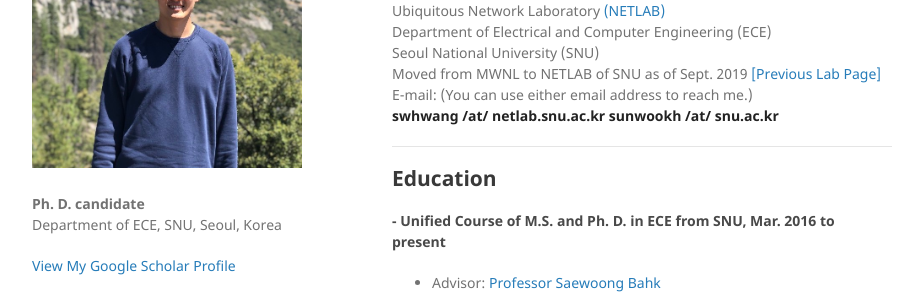
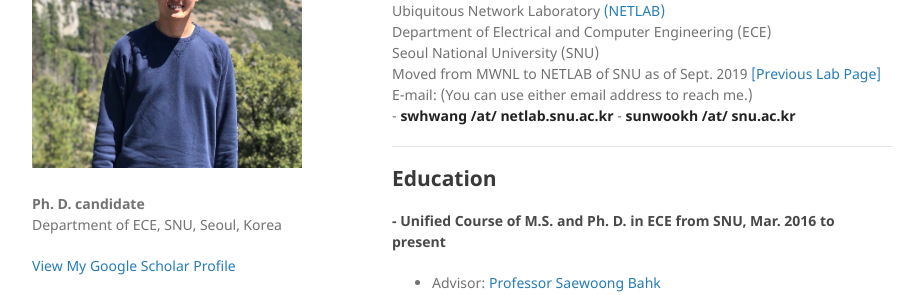
Before and after one commit to jeongjun-park/jeongjun-park.github.io, a Jekyll site: the page built from index.md, in a window 1280 px wide and 900 px high. Shown: the part 211-506 px from the top of the window, without its empty margins (178-1101 px from the left). Built offline with Jekyll 4.4.1, drawn with Linux system fonts in a browser that asks for light colours; our own code applies the rules of GitHub Pages for plain Markdown files.

```diff
--- a/index.md
+++ b/index.md
@@ -10,8 +10,8 @@ Department of Electrical and Computer Engineering (ECE)
 Seoul National University (SNU)
 Moved from MWNL to NETLAB of SNU as of Sept. 2019 [[Previous Lab Page]](https://sites.google.com/a/mwnl.snu.ac.kr/www/)
 E-mail: (You can use either email address to reach me.)
-    **swhwang /at/ netlab.snu.ac.kr**
-    **sunwookh /at/ snu.ac.kr**
+    - **swhwang /at/ netlab.snu.ac.kr**
+    - **sunwookh /at/ snu.ac.kr**
 
 ---
 ## Education
```
